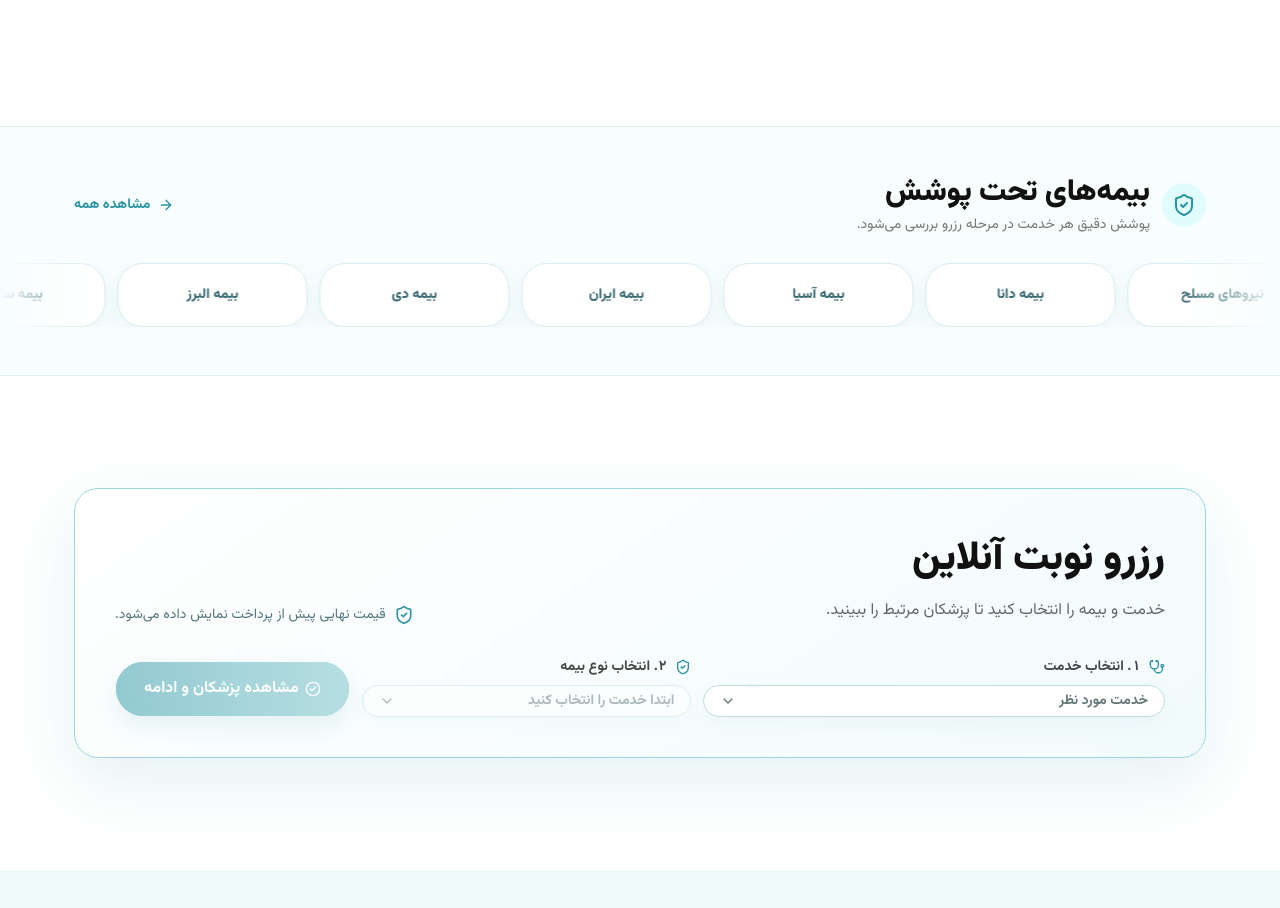
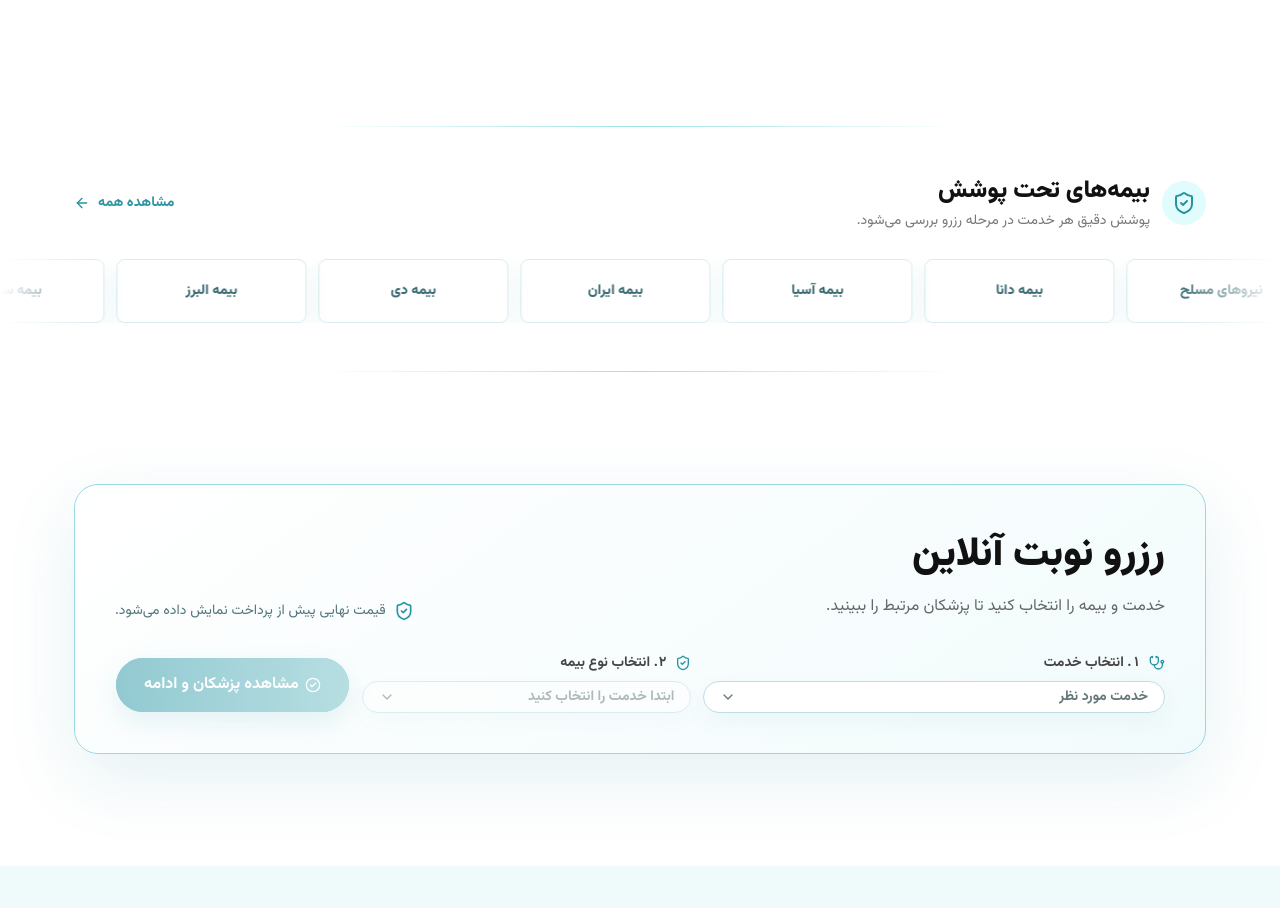
Before and after one commit to alisinasoltani/dentotime, a Next.js app in the folder frontend/: page / in a window 1280 px wide. Shown: the part 1780-2688 px from the top of the page. Built offline with nearby package versions, Linux system fonts and the light colour scheme.

Commit message:
ui: done some visual changes to make the doctors preview section look more formal

```diff
--- a/frontend/components/home/DoctorsPreview.tsx
+++ b/frontend/components/home/DoctorsPreview.tsx
@@ -90,28 +90,32 @@ export default function DoctorsPreview() {
         </div>
       </section>
 
-      <section className="overflow-hidden border-y border-[#E0F1F3] bg-[#F8FDFD] py-10 sm:py-12" dir="rtl" aria-labelledby="insurance-title">
+      <section className="overflow-hidden bg-[#fff]
+      bg-[linear-gradient(to_right,#ffffff_0%,#ffffff_25%,#9ce3e3_50%,#ffffff_75%,#ffffff_100%)] p-[1px] rounded-xl" dir="rtl" aria-labelledby="insurance-title">
+        <div className="w-full h-full bg-white py-10 sm:py-12">
           <div className="mx-auto max-w-[1180px] px-4 sm:px-6">
             <div className="mb-7 flex items-center gap-3">
               <span className="flex size-11 items-center justify-center rounded-2xl bg-[#E1FCFC] text-[#2993A3]">
                 <ShieldCheck className="size-6" aria-hidden="true" />
               </span>
               <div>
-              <h2 id="insurance-title" className="text-2xl font-black text-[#111] sm:text-3xl">بیمه‌های تحت پوشش</h2>
+                <h2 id="insurance-title" className="text-2xl font-black text-[#111]">بیمه‌های تحت پوشش</h2>
                 <p className="mt-1 text-sm text-[#777]">پوشش دقیق هر خدمت در مرحله رزرو بررسی می‌شود.</p>
               </div>
               <a href="#booking" className="mr-auto inline-flex min-h-11 items-center gap-2 text-sm font-bold text-[#2993A3] hover:underline">
-              <ArrowRight className="size-4" aria-hidden="true" /> مشاهده همه
+                مشاهده همه
+                <ArrowLeft className="size-4" aria-hidden="true" />
               </a>
             </div>
           </div>
           <div className="dento-marquee-mask overflow-hidden" aria-label="فهرست بیمه‌های تحت پوشش">
             <div className="dento-insurance-marquee flex w-max items-center gap-3 px-3" role="list">
               {marqueeInsurers.map((insurer, index) => (
-              <div key={`${insurer}-${index}`} role="listitem" className="flex h-16 min-w-[190px] items-center justify-center rounded-2xl border border-[#D6ECEF] bg-white px-6 text-center text-sm font-extrabold text-[#396A72] shadow-[0_8px_24px_rgba(54,150,165,0.07)]">
+                <div key={`${insurer}-${index}`} role="listitem" className="flex h-16 min-w-[190px] items-center justify-center rounded-sm border border-[#D6ECEF] bg-white px-6 text-center text-sm font-extrabold text-[#396A72] shadow-[0_8px_24px_rgba(54,150,165,0.07)]">
                   {insurer}
                 </div>
               ))}
+            </div>
           </div>
         </div>
       </section>
```
Lines whose indentation alone changed are shown as unchanged.
